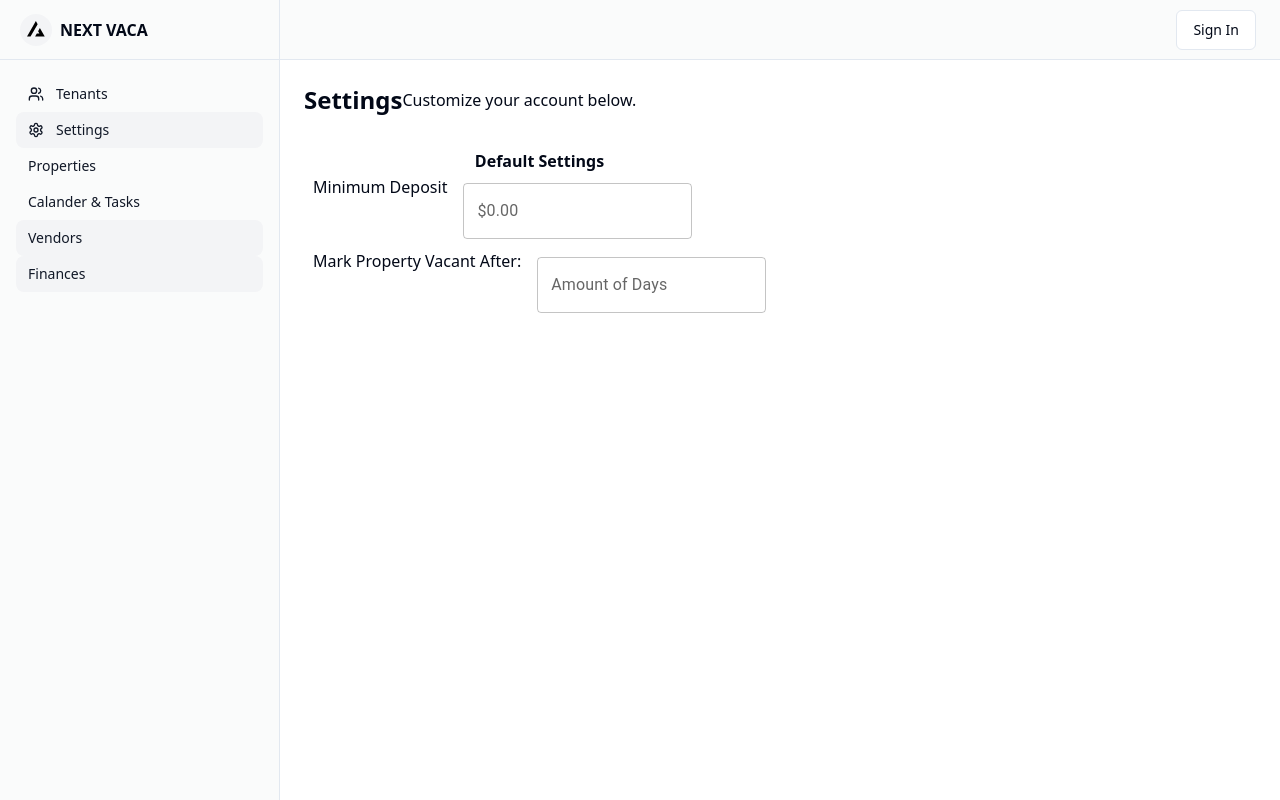
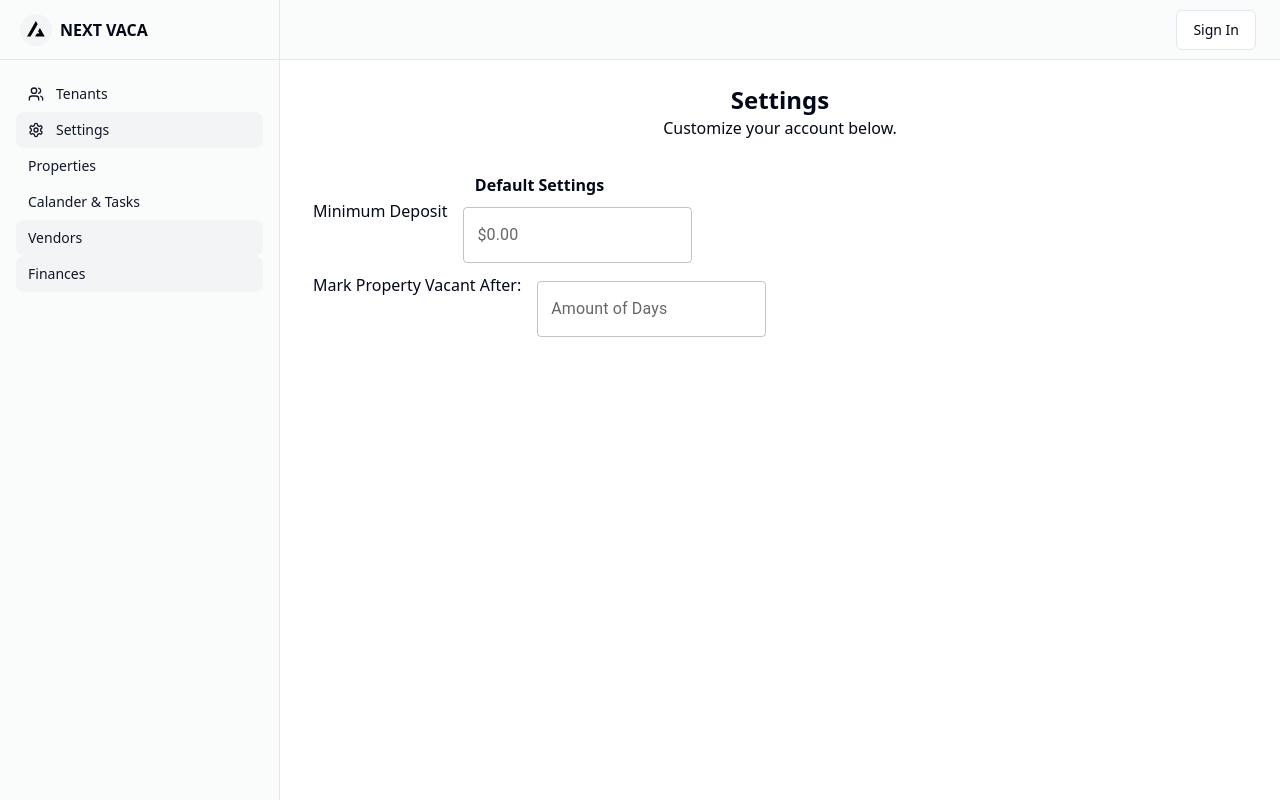
Before and after one commit to adamn1225/ssta, a Next.js app: page /settings in a window 1280 px wide. Built offline with nearby package versions, Linux system fonts and the light colour scheme; no server answers.

Commit message:
settings page

```diff
--- a/app/settings/page.tsx
+++ b/app/settings/page.tsx
@@ -4,7 +4,7 @@
 export default async function SettingsPage() {
   return (
     <main className="flex flex-1 flex-col gap-4 p-4 md:gap-8 md:p-6">
-      <div className="flex items-center">
+      <div className="flex flex-col items-center">
         <h1 className="font-semibold text-lg md:text-2xl">Settings</h1>
         <p>Customize your account below.</p>
       </div>
```
